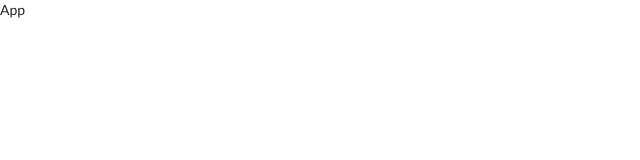
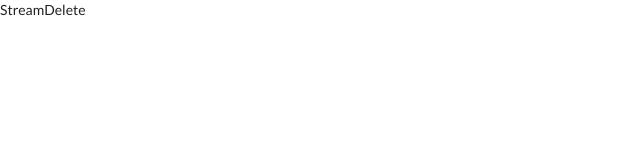
Before and after one commit to NoriX1/StreamApp, a React (Create React App) app in the folder client/: page /streams/delete in a window 1280 px wide. Shown: the top 160 px of the page, without its empty margins (0-640 px from the left). Built offline with nearby package versions, Linux system fonts and the light colour scheme.

Commit message:
Stream components and Rounting

```diff
--- a/client/src/components/App.js
+++ b/client/src/components/App.js
@@ -1,7 +1,25 @@
 import React from 'react';
+import { BrowserRouter, Route, Link } from 'react-router-dom';
+import StreamCreate from './streams/StreamCreate';
+import StreamEdit from './streams/StreamEdit';
+import StreamDelete from './streams/StreamDelete';
+import StreamList from './streams/StreamList';
+import StreamShow from './streams/StreamShow';
 
 const App = () => {
-    return <div>App</div>;
+    return (
+        <div>
+            <BrowserRouter>
+                <div>
+                    <Route path="/" exact component = {StreamList} />
+                    <Route path="/streams/new" exact component = {StreamCreate} />
+                    <Route path="/streams/edit" exact component = {StreamEdit} />
+                    <Route path="/streams/delete" exact component = {StreamDelete} />
+                    <Route path="/streams/show" exact component = {StreamShow} />
+                </div>
+            </BrowserRouter>
+        </div>
+    );
 };
 
 export default App;
--- /dev/null
+++ b/client/src/components/streams/StreamCreate.js
@@ -0,0 +1,7 @@
+import React from 'react';
+
+const StreamCreate = () => {
+    return <div>StreamCreate</div>;
+}
+
+export default StreamCreate;
--- /dev/null
+++ b/client/src/components/streams/StreamDelete.js
@@ -0,0 +1,7 @@
+import React from 'react';
+
+const StreamDelete = () => {
+    return <div>StreamDelete</div>;
+}
+
+export default StreamDelete;
--- /dev/null
+++ b/client/src/components/streams/StreamEdit.js
@@ -0,0 +1,7 @@
+import React from 'react';
+
+const StreamEdit = () => {
+    return <div>StreamEdit</div>;
+}
+
+export default StreamEdit;
--- /dev/null
+++ b/client/src/components/streams/StreamList.js
@@ -0,0 +1,7 @@
+import React from 'react';
+
+const StreamList = () => {
+    return <div>StreamList</div>;
+}
+
+export default StreamList;
--- /dev/null
+++ b/client/src/components/streams/StreamShow.js
@@ -0,0 +1,7 @@
+import React from 'react';
+
+const StreamShow = () => {
+    return <div>StreamShow</div>;
+}
+
+export default StreamShow;
```
